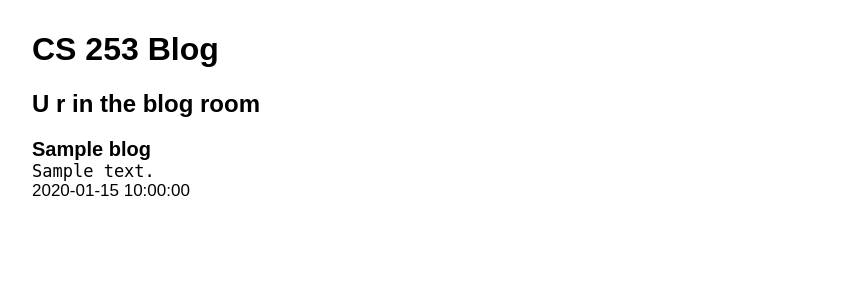
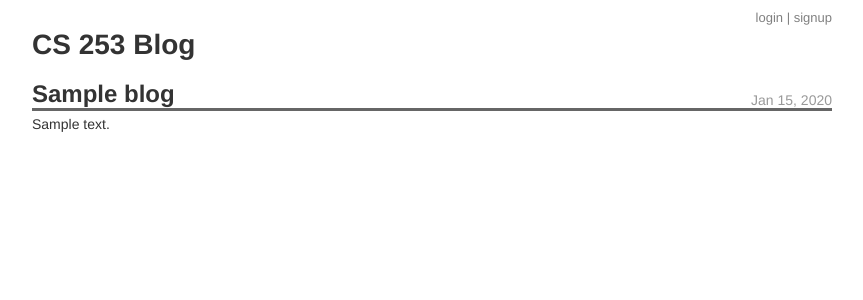
Before and after one commit to sankitshane/Rot13, a Python web app: template Blog/templates/blog.html in a window 1280 px wide. Shown: the top 300 px of the page, without its empty margins (208-1071 px from the left). Run offline with Jinja, Linux system fonts and the light colour scheme; the template is opened without the code that fills it: most values are stand-ins (such as "Sample title", 1, 10 or a date in 2020).

Commit message:
blog part added

```diff
--- a/Blog/templates/base.html
+++ b/Blog/templates/base.html
@@ -5,43 +5,120 @@
     <title>Base</title>
     <style>
       body {
-          font-family: sans-serif;
-          width: 800px;
-          margin: 0 auto;
-          padding: 10px;
+        position: relative;
+        font-family: Helvetica, Arial, sans-serif;
+        font-size: 14px;
+        width: 800px;
+        margin: 0 auto;
+        padding: 10px;
+        color: #333;
       }
+
+      .login-area {
+        font-size: 13px;
+        color: gray;
+        position: absolute;
+        top: 10px;
+        right: 10px;
+      }
+
+      .login-link {
+        color: gray;
+        text-decoration: none;
+      }
+
+      .login-link:visited {
+        color: gray;
+      }
+
+      .login-link:hover {
+        text-decoration: underline;
+      }
+
+      h2 {
+        font-size: 24px;
+        font-weight: bold;
+        margin-bottom: 20px;
+      }
+
       .error {
         color: red;
       }
+
       label {
         display: block;
         font-size: 20px;
       }
-      input[type = submit] {
+
+      label + label {
+        margin-top: 20px;
+      }
+
+      input[type=text] {
+        width: 500px;
+        font-size: 20px;
+        padding: 2px;
+        font-family: monospace;
+      }
+
+      textarea {
+        width: 500px;
+        height: 400px;
+        font-size: 17px;
+        font-family: monospace;
+      }
+
+      input[type=submit] {
         font-size: 24px;
       }
-      hr {
-        margin: 20px auto;
+
+      .main-title {
+        display: block;
+        color: #222;
+        font-size: 40px;
+        font-weight: bold;
+        text-align: center;
+        margin-bottom: 30px;
+        text-decoration: none;
       }
-      .blog + .blog {
-        margin-top: 20px;
+
+      .post + .post {
+        margin-top: 15px;
       }
-      .blog-body {
-        margin: 0;
-        font-size: 17px;
+
+      .post-heading {
+        position: relative;
+        border-bottom: 3px solid #666;
       }
-      .blog-title {
+
+      .post-title {
+        font-size: 24px;
         font-weight: bold;
-        font-size: 20px;
       }
-      .blog-time{
-        margin: 0;
-        font-size: 17px;
+
+      .post-date {
+        position: absolute;
+        right: 0px;
+        bottom: 0px;
+        color: #999;
+      }
+
+      .post-content {
+        margin-top: 5px;
       }
     </style>
   </head>
   <body>
     <h1>CS 253 Blog</h1>
+    <div class="login-area">
+    {% if user %}
+      {{user.name}} (<a class="login-link" href="/logout">logout</a>)
+    {% else %}
+      <a class="login-link" href="/login">login</a>
+      |
+      <a class="login-link" href="/signup">signup</a>
+    {% endif %}
+  </div>
     {% block content %}
 
     {% endblock %}
--- a/Blog/templates/blog.html
+++ b/Blog/templates/blog.html
@@ -1,11 +1,22 @@
 {% extends "base.html" %}
 {% block content %}
-    <h2>U r in the blog room</h2>
+
     {% for blog in blogs %}
-      <div class="blog">
-        <div class="blog-title">{{blog.title}}</div>
-        <pre class="blog-body">{{blog.content}}</pre>
-        <div class="blog-time">{{blog.created}}</div>
-      </div>
+    <div class="post">
+  <div class="post-heading">
+    <div class="post-title">
+      {{blog.title}}
+    </div>
+
+    <div class="post-date">
+      {{blog.created.strftime("%b %d, %Y")}}
+    </div>
+  </div>
+
+  <div class="post-content">
+    {{blog.content | safe}}
+  </div>
+</div>
+
     {% endfor %}
 {% endblock %}
--- a/app.yaml
+++ b/app.yaml
@@ -7,9 +7,6 @@ handlers:
 - url: /.*
   script: main.app
 
-- url: /static
-  static_dir: static
-
 libraries:
 - name: jinja2
   version: latest
```
Also changed, not shown: Blog/app.yaml (deleted, +0 -12 lines), Blog/index.py (+23 -3 lines), Blog/templates/permalink.html (+14 -4 lines), 2 other files.
